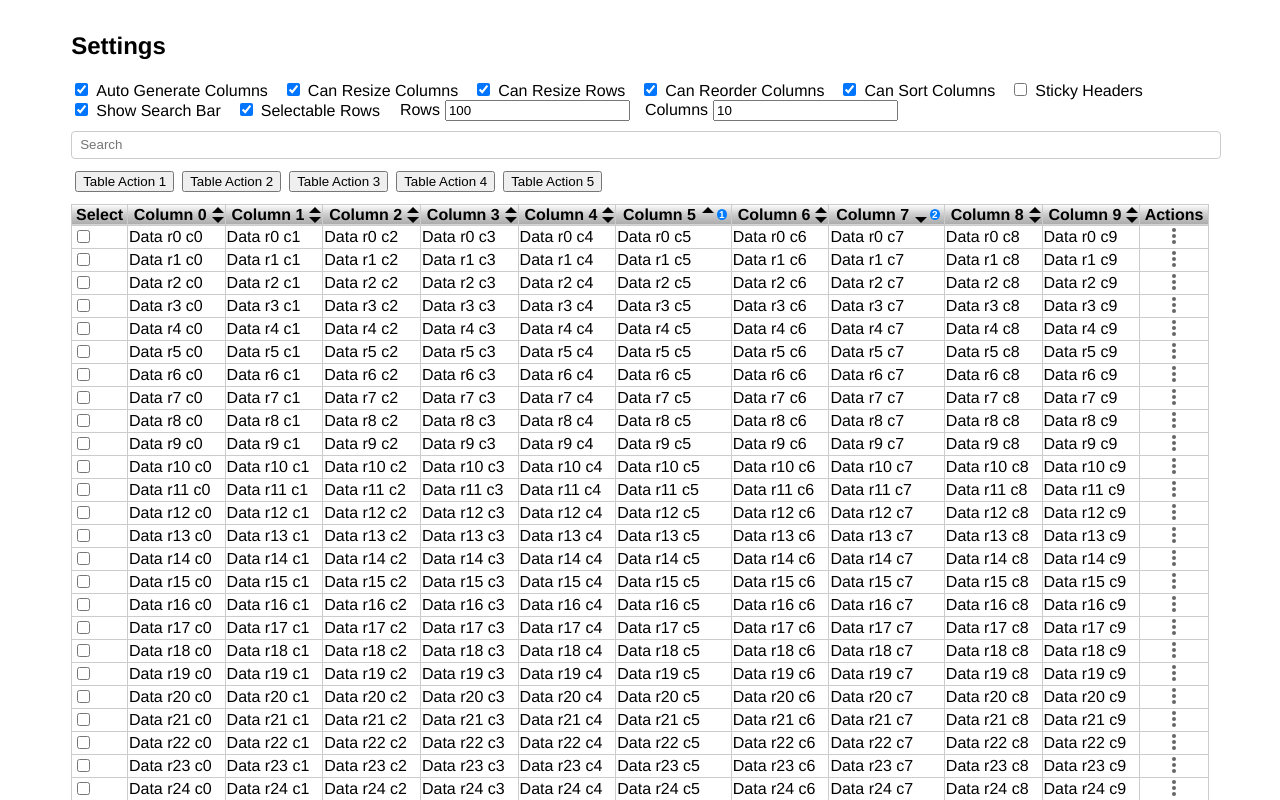
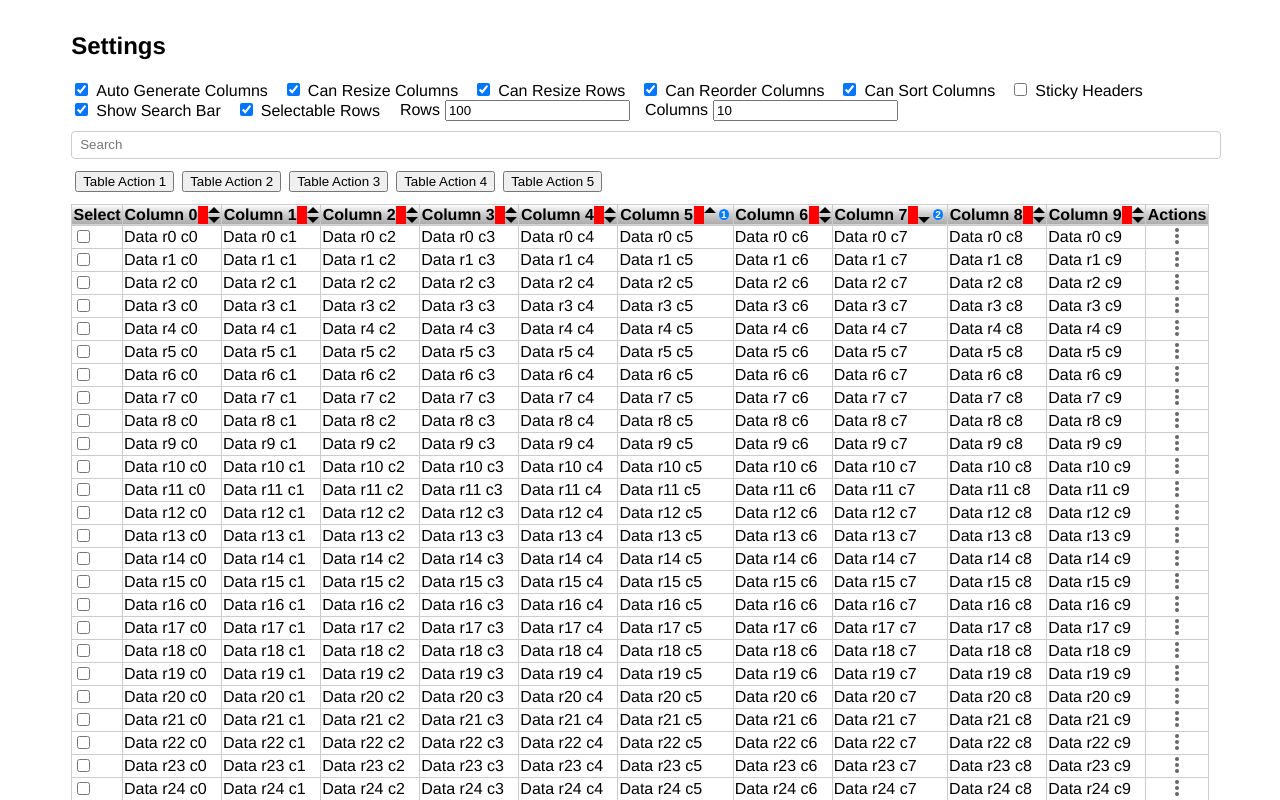
Before and after one commit to sthotakura/vue-app, a Vue app: page / in a window 1280 px wide. Shown: the top 800 px of the page. Built offline with nearby package versions, Linux system fonts and the light colour scheme.

Commit message:
some refactorings

```diff
--- a/src/components/DataGrid.vue
+++ b/src/components/DataGrid.vue
@@ -21,45 +21,15 @@
       />
       <table ref="table">
         <thead>
-          <tr ref="headRow">
-            <th v-if="settings.canSelectRows" :class="{sticky: settings.stickyHeaders}">Select</th>
-            <th v-if="showRowActionsOnLeft" :class="{sticky: settings.stickyHeaders}">Actions</th>
-            <th v-for="(pinnedColumn, columnIndex) in pinnedColumns" :key="pinnedColumn"
-                @contextmenu.prevent="handlePinnedContextMenu(columnIndex, $event)">
-              <div class="header-text">{{pinnedColumn}}</div>
-            </th>
-            <th
-              v-for="(column, columnIndex) in columns"
-              :key="column"
-              :class="{sticky: settings.stickyHeaders}"
-              :draggable="settings.canReorderColumns"
-              @dragstart="handleDragStart"
-              @contextmenu.prevent="handleMainContextMenu(columnIndex, $event)"
-            >
-              <div class="header">
-                <column-drop-zone
-                  v-if="settings.canReorderColumns"
-                  :height="colDropperHeight"
-                  @dropped="onDropped"
-                />
-                <div class="header-text">{{column}}</div>
-                <div
-                  class="sort-indicator"
-                  v-if="settings.canSortColumns"
-                  @click.prevent="sortBy(column, $event)"
-                >
-                  <div class="asc" :class="{hide: sortDescriptions.getDirection(column) == -1}"></div>
-                  <div class="dsc" :class="{hide: sortDescriptions.getDirection(column) == 1}"></div>
-                </div>
-                <span
-                  class="sort-index"
-                  v-if="sortDescriptions.getDirection(column) && sortDescriptions.getDirection(column) != 0"
-                >{{sortDescriptions.getIndex(column)}}</span>
-                <column-resizer v-if="settings.canResizeColumns" :height="colResizerHeight" />
-              </div>
-            </th>
-            <th v-if="showRowActionsOnRight" :class="{sticky: settings.stickyHeaders}">Actions</th>
-          </tr>
+          <data-grid-column-headers
+            :settings="settings"
+            :columns="columns"
+            :showActionsOnLeft="showRowActionsOnLeft"
+            :showActionsOnRight="showRowActionsOnRight"
+            :colResizerHeight="colResizerHeight"
+            :colDropperHeight="colDropperHeight"
+            :sortDescriptions="sortDescriptions"
+            @sort="onSort" />
         </thead>
         <tbody>
           <tr v-for="(item, rowindex) in items" :key="rowindex" ref="bodyRows">
@@ -94,27 +64,26 @@
 
 <script lang="ts">
 import { Component, Prop, Vue, Watch, Ref, Emit } from "vue-property-decorator";
-import ColumnResizer from "./ColumnResizer.vue";
 import RowResizer from "./RowResizer.vue";
-import ColumnDropZone from "./ColumnDropZone.vue";
 import { DroppedEvent } from "./ColumnDropZone.vue";
 import ActionMenu from "./ActionMenu.vue";
 import ActionBar from "./ActionBar.vue";
 import ContextMenu from "./ContextMenu.vue";
 import SearchBar from "./SearchBar.vue";
+import DataGridColumnHeaders from "./DataGridColumnHeaders.vue";
 import DataGridSettings from "./types/DataGridSettings";
 import { SortDescriptions, SortDirection } from "./types/SortDescriptions";
 import Command from "./types/Command";
+import { SortEvnet } from './DataGridColumnHeader.vue';
 
 @Component({
   components: {
-    ColumnResizer,
     RowResizer,
-    ColumnDropZone,
     ActionMenu,
+    ContextMenu,
     ActionBar,
-    ContextMenu,
-    SearchBar
+    SearchBar,
+    DataGridColumnHeaders,
   }
 })
 export default class DataGrid extends Vue {
@@ -204,7 +173,7 @@ export default class DataGrid extends Vue {
     return this.hasRowActions && this.settings.rowActionsPosition >= 0;
   }
 
-  get hasPinnedRows(): boolean {
+  get hasPinnedColumns(): boolean {
     return this.pinnedColumns && this.pinnedColumns.length != 0;
   }
 
@@ -218,15 +187,6 @@ export default class DataGrid extends Vue {
     return payload;
   }
 
-  handleDragStart(e: DragEvent) {
-    if (!this.settings.canReorderColumns) return;
-
-    if (e.dataTransfer) e.dataTransfer.setData("text/plain", "");
-
-    const targetElement = e.target as HTMLTableHeaderCellElement;
-    targetElement.style.cursor = "grabbing";
-    this.from = targetElement.cellIndex;
-  }
 
   handleMainContextMenu(columnIndex: number, e: MouseEvent) {
     this.isMainContextMenuOpen = true;
@@ -270,7 +230,6 @@ export default class DataGrid extends Vue {
 
   configure() {
     this.configureOverlays();
-    this.configureStickyHeaders();
     this.configureSortDescriptions();
   }
 
@@ -286,20 +245,6 @@ export default class DataGrid extends Vue {
     this.rowResizerWidth = this.settings.canResizeRows
       ? this.table.offsetWidth
       : 0;
-  }
-
-  configureStickyHeaders() {
-    const headerRow = this.headRow;
-    const top = this.settings.stickyHeaders
-      ? headerRow.getBoundingClientRect().top + "px"
-      : "0";
-
-    const children = headerRow.children;
-
-    for (let i = 0; i < children.length; ++i) {
-      const element = children[i] as HTMLElement;
-      element.style.top = top;
-    }
   }
 
   configureSortDescriptions() {
@@ -336,6 +281,32 @@ export default class DataGrid extends Vue {
   onPinnedContextMenuClosed() {
     this.isPinnedContextMenuOpen = false;
     this.pinnedContextMenuOpenedOnColumn = undefined;
+  }
+
+  @Emit("sort")
+  onSort(e: SortEvnet) {
+    if(e.ctrlKey) {
+      if(e.index == -1) {
+        this.sortDescriptions.add({
+          column: e.column,
+          direction: SortDirection.Ascending
+        })
+      } else {
+        this.sortDescriptions.remove(e.column);
+      }
+    } else {
+      if(e.index == -1) {
+        this.sortDescriptions.clear();
+        this.sortDescriptions.add({
+          column: e.column,
+          direction: SortDirection.Ascending
+        });
+      } else {
+        this.sortDescriptions.flipDirection(e.column)
+      }
+    }
+
+    return this.sortDescriptions.clone();
   }
 
   sortBy(column: string, e: MouseEvent) {
@@ -425,65 +396,9 @@ table {
   border-collapse: collapse;
   width: 100%;
 }
-th {
-  background: linear-gradient(#ffffff, #cccccc, #aaaaaa);
-  cursor: default;
-  user-select: none;
-}
-[draggable="true"] {
-  cursor: grab;
-}
-th,
 td {
   border: 1px solid #cccccc;
   position: relative;
-}
-.sticky {
-  position: sticky;
-}
-.header {
-  display: flex;
-  flex-flow: row nowrap;
-  justify-content: center;
-}
-.header-text {
-  flex: 1 0 auto;
-}
-.sort-indicator {
-  display: flex;
-  flex-flow: column nowrap;
-  justify-content: center;
-  cursor: pointer;
-}
-.sort-indicator .asc {
-  height: 0;
-  width: 0;
-  border-left: 6px solid transparent;
-  border-right: 6px solid transparent;
-  border-bottom: 6px solid black;
-  margin-bottom: 2px;
-}
-.sort-indicator .asc.hide {
-  opacity: 0;
-}
-.sort-indicator .dsc {
-  height: 0;
-  width: 0;
-  border-left: 6px solid transparent;
-  border-right: 6px solid transparent;
-  border-top: 6px solid black;
-  margin-top: 2px;
-}
-.sort-indicator .dsc.hide {
-  opacity: 0;
-}
-.sort-index {
-  background: #007bff;
-  border-radius: 50%;
-  color: white;
-  font-size: 10px;
-  margin: auto 3px auto 3px;
-  min-width: 10px;
 }
 .actions-cell {
   text-align: center;
--- /dev/null
+++ b/src/components/DataGridColumnHeader.vue
@@ -0,0 +1,122 @@
+<template>
+  <div class="header">
+    <column-drop-zone v-if="showDropZone" :height="overlayHeight" @dropped="onDropped" />
+    <div class="header-text">{{header}}</div>
+    <div class="header-menu" @click.prevent="onOpenMenu"></div>
+    <div v-if="showSortIndicators" class="sort-indicator" @click.prevent="onSort($event)">
+      <div class="asc" :class="{hide: sortDirection == -1}"></div>
+      <div class="dsc" :class="{hide: sortDirection == 1}"></div>
+    </div>
+    <div v-if="showSortIndicators && sortIndex != -1" class="sort-index">{{sortIndex}}</div>
+    <column-resizer v-if="showResizeGripper" :height="overlayHeight" />
+  </div>
+</template>
+
+<script lang="ts">
+import { Component, Vue, Prop, Emit } from "vue-property-decorator";
+import ColumnDropZone from "./ColumnDropZone.vue";
+import { DroppedEvent } from "./ColumnDropZone.vue";
+import ColumnResizer from "./ColumnResizer.vue";
+import { SortDirection } from "./types/SortDescriptions";
+
+export class SortEvnet {
+  column!: string;
+  direction!: SortDirection;
+  index!: number;
+  ctrlKey!: boolean
+
+  constructor(column: string, direction: SortDirection, index: number, ctrlKey: boolean) {
+    this.column = column;
+    this.direction = direction;
+    this.index = index;
+    this.ctrlKey = ctrlKey;
+  }
+}
+
+@Component({
+  components: {
+    ColumnResizer,
+    ColumnDropZone
+  }
+})
+export default class DataGridColumnHeader extends Vue {
+  @Prop() showDropZone!: boolean;
+  @Prop() header!: string;
+  @Prop() showSortIndicators!: boolean;
+  @Prop() sortDirection!: SortDirection;
+  @Prop() sortIndex!: number;
+  @Prop() showResizeGripper!: boolean;
+  @Prop() overlayHeight!: number;
+
+  onDropped(e: DroppedEvent) {
+    console.log(e);
+  }
+
+  onOpenMenu() {
+    console.log("open menu");
+  }
+
+  onSort(e: MouseEvent) {
+    console.log("column header: sort");
+
+    this.$emit("sort", new SortEvnet(
+      this.header,
+      this.sortDirection,
+      this.sortIndex,
+      e.ctrlKey));
+  }
+}
+</script>
+
+<style scoped>
+.header {
+  display: flex;
+  flex-flow: row nowrap;
+  width: 100%;
+}
+.sort-indicator {
+  display: flex;
+  flex-flow: column nowrap;
+  justify-content: center;
+  cursor: pointer;
+}
+.sort-indicator .asc {
+  height: 0;
+  width: 0;
+  border-left: 6px solid transparent;
+  border-right: 6px solid transparent;
+  border-bottom: 6px solid black;
+  margin-bottom: 2px;
+  flex: 0 0 auto;
+}
+.sort-indicator .asc.hide {
+  opacity: 0;
+}
+.sort-indicator .dsc {
+  height: 0;
+  width: 0;
+  border-left: 6px solid transparent;
+  border-right: 6px solid transparent;
+  border-top: 6px solid black;
+  margin-top: 2px;
+}
+.sort-indicator .dsc.hide {
+  opacity: 0;
+}
+.sort-index {
+  background: #007bff;
+  border-radius: 50%;
+  color: white;
+  font-size: 10px;
+  margin: auto 3px auto 3px;
+  min-width: 10px;
+}
+.header-text {
+  flex: 1 0 auto;
+  text-align: center;
+}
+.header-menu {
+  border: 5px solid red;
+  cursor: default;
+}
+</style>
--- /dev/null
+++ b/src/components/DataGridColumnHeaders.vue
@@ -0,0 +1,145 @@
+<template>
+  <tr ref="headRow">
+    <th v-if="settings.canSelectRows" :class="{sticky: settings.stickyHeaders}">Select</th>
+    <th v-if="showActionsOnLeft" :class="{sticky: settings.stickyHeaders}">Actions</th>
+    <th
+      v-for="(column, columnIndex) in pinnedColumns"
+      :key="column"
+      @contextmenu.prevent="handlePinnedContextMenu(columnIndex, $event)"
+    >
+      <data-grid-column-header
+        :showDropZone="settings.canReorderColumns"
+        :header="column"
+        :showSortIndicators="settings.canSortColumns"
+        :sortDirection="sortDescriptions.getDirection(column)"
+        :sortIndex="sortDescriptions.getIndex(column)"
+        :showResizeGripper="settings.canResizeColumns"
+        :overlayHeight="colResizerHeight"
+        @sort="onSort"
+      />
+    </th>
+    <th
+      v-for="(column, columnIndex) in columns"
+      :key="column"
+      :class="{sticky: settings.stickyHeaders}"
+      :draggable="settings.canReorderColumns"
+      @dragstart="onDragStart"
+      @contextmenu.prevent="handleMainContextMenu(columnIndex, $event)"
+    >
+      <data-grid-column-header
+        :showDropZone="settings.canReorderColumns"
+        :header="column"
+        :showSortIndicators="settings.canSortColumns"
+        :sortDirection="sortDescriptions.getDirection(column)"
+        :sortIndex="sortDescriptions.getIndex(column)"
+        :showResizeGripper="settings.canResizeColumns"
+        :overlayHeight="colResizerHeight"
+      />
+    </th>
+    <th v-if="showActionsOnRight" :class="{sticky: settings.stickyHeaders}">Actions</th>
+  </tr>
+</template>
+<script lang="ts">
+import { Component, Vue, Prop, Watch, Ref, Emit } from "vue-property-decorator";
+import ColumnDropZone from "./ColumnDropZone.vue";
+import { DroppedEvent } from "./ColumnDropZone.vue";
+import ColumnResizer from "./ColumnResizer.vue";
+import ContextMenu from "./ContextMenu.vue";
+import DataGridColumnHeader, { SortEvnet } from "./DataGridColumnHeader.vue";
+import DataGridSettings from "./types/DataGridSettings";
+import { SortDescriptions } from "./types/SortDescriptions";
+
+@Component({
+  components: {
+    ColumnResizer,
+    ColumnDropZone,
+    ContextMenu,
+    DataGridColumnHeader
+  }
+})
+export default class DataGridColumnHeaders extends Vue {
+  @Prop() settings!: DataGridSettings;
+  @Prop() showActionsOnLeft!: boolean;
+  @Prop() showActionsOnRight!: boolean;
+  @Prop() columns!: Array<string>;
+  @Prop() colDropperHeight!: number;
+  @Prop() colResizerHeight!: number;
+  @Prop() sortDescriptions!: SortDescriptions;
+
+  @Ref("headRow") readonly headRow!: HTMLTableRowElement;
+
+  public pinnedColumns = new Array<string>();
+
+  private from = -1;
+
+  mounted() {
+    this.configure();
+  }
+
+  configure() {
+    this.configureSticky();
+  }
+
+  configureSticky() {
+    const headRow = this.headRow;
+    const top = this.settings.stickyHeaders
+      ? headRow.getBoundingClientRect().top + "px"
+      : "0";
+
+    const children = headRow.children;
+
+    for (let i = 0; i < children.length; ++i) {
+      const element = children[i] as HTMLElement;
+      element.style.top = top;
+    }
+  }
+
+  @Watch("settings", { deep: true })
+  onSettingsChanged() {
+    this.configure();
+  }
+
+  @Emit("sort")
+  onSort(e: Array<unknown>) {
+    console.log("column headers: sort");
+    return e;
+  }
+
+  onDragStart(e: DragEvent) {
+    if (!this.settings.canReorderColumns) return;
+
+    if (e.dataTransfer) e.dataTransfer.setData("text/plain", "");
+
+    const targetElement = e.target as HTMLTableHeaderCellElement;
+    targetElement.style.cursor = "grabbing";
+    this.from = targetElement.cellIndex;
+  }
+
+  onDropped(e: DroppedEvent) {
+    if (this.from == e.to) return;
+
+    const fromCell = this.headRow.children[this.from];
+    const toCell = this.headRow.children[e.to];
+
+    this.headRow.insertBefore(fromCell, toCell);
+
+    this.from = -1;
+  }
+}
+</script>
+
+<style scoped>
+th {
+  background: linear-gradient(#ffffff, #cccccc, #aaaaaa);
+  cursor: default;
+  user-select: none;
+  border: 1px solid #ccc;
+  position: relative;
+}
+[draggable="true"] {
+  cursor: grab;
+}
+.sticky {
+  position: sticky;
+}
+</style>
--- a/src/components/types/SortDescriptions.ts
+++ b/src/components/types/SortDescriptions.ts
@@ -41,6 +41,14 @@ export enum SortDirection {
     return description ? description.direction : undefined;
   }
 
+  public flipDirection(column: string) {
+    const description = this.get(column);
+    if(description == null) {
+      return;
+    }
+    description.direction = description.direction == SortDirection.Ascending ? SortDirection.Descending : SortDirection.Ascending;
+  }
+
   public getIndex(column: string) {
     const index = this.sortDescriptions.findIndex(d => d.column == column);
     return index != -1 ? index + 1 : index;
```
Also changed, not shown: package.json (+9 -9 lines), src/components/DataGridColumnHeaderMenu.vue (added), 1 other file (tests, documents, lock files or other folders). Lines whose indentation alone changed are shown as unchanged.
